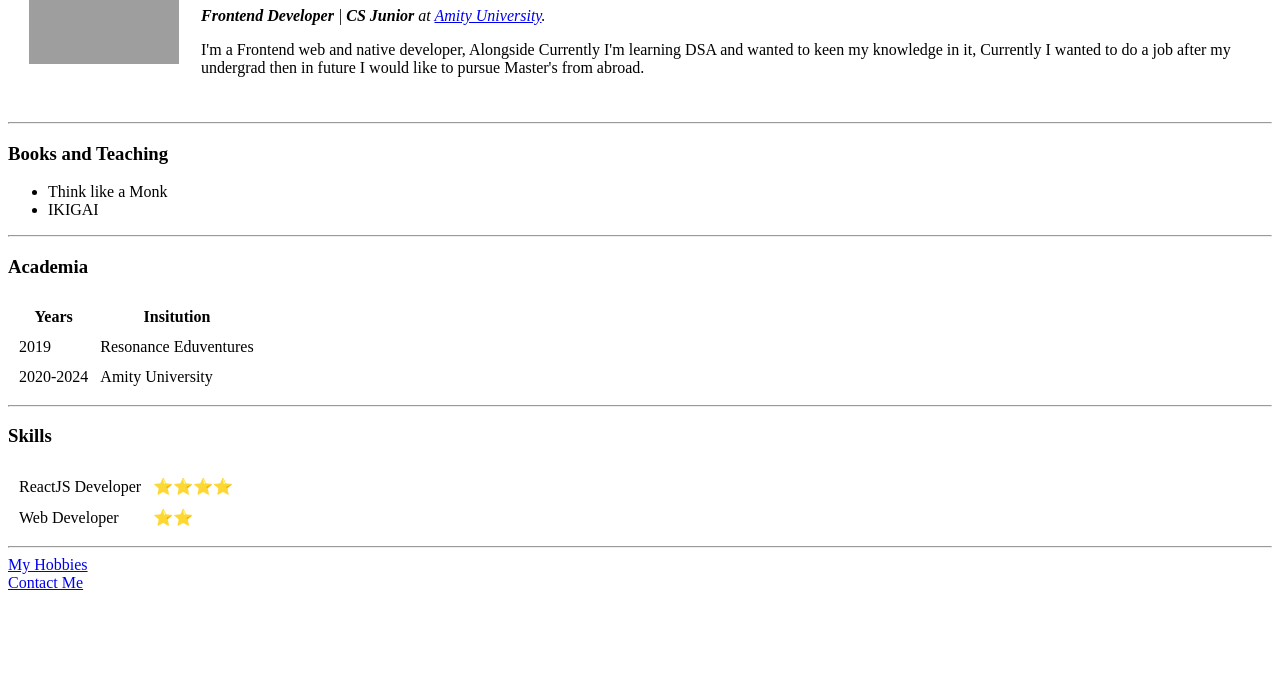
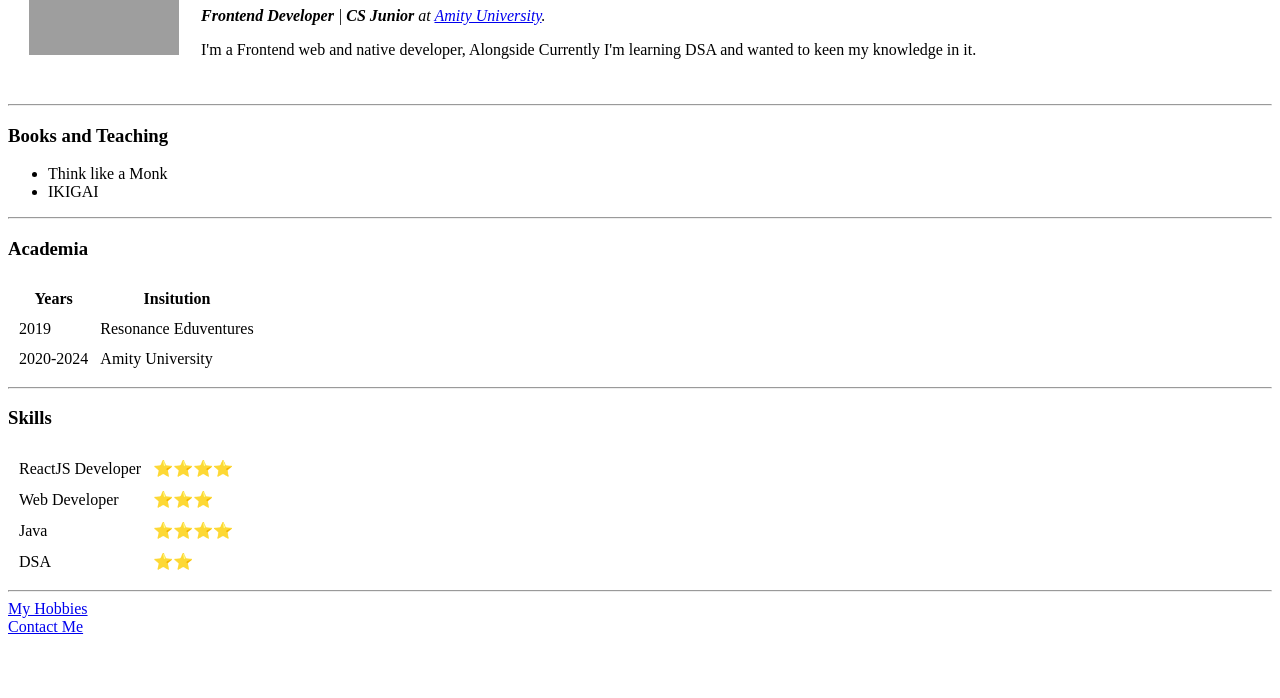
Before and after one commit to TheAPratap/cv, a plain HTML site: page index.html in a window 1280 px wide. Shown: the part 102-800 px from the top of the page. Drawn offline with Linux system fonts and the light colour scheme; grey boxes are pictures that could not be loaded.

Commit message:
Update index.html

```diff
--- a/index.html
+++ b/index.html
@@ -27,9 +27,7 @@
           </p>
           <p>
             I'm a Frontend web and native developer, Alongside Currently I'm
-            learning DSA and wanted to keen my knowledge in it, Currently I
-            wanted to do a job after my undergrad then in future I would like to
-            pursue Master's from abroad.
+            learning DSA and wanted to keen my knowledge in it.
           </p>
         </td>
       </tr>
@@ -76,7 +74,15 @@
         </tr>
         <tr>
           <td>Web Developer</td>
-          <td>⭐️⭐️</td>
+          <td>⭐️⭐️⭐️</td>
+        </tr>
+        <tr>
+          <td>Java</td>
+          <td>⭐️⭐️⭐⭐</td>
+        </tr>
+        <tr>
+          <td>DSA</td>
+          <td>⭐️⭐</td>
         </tr>
       </tbody>
     </table>
```
